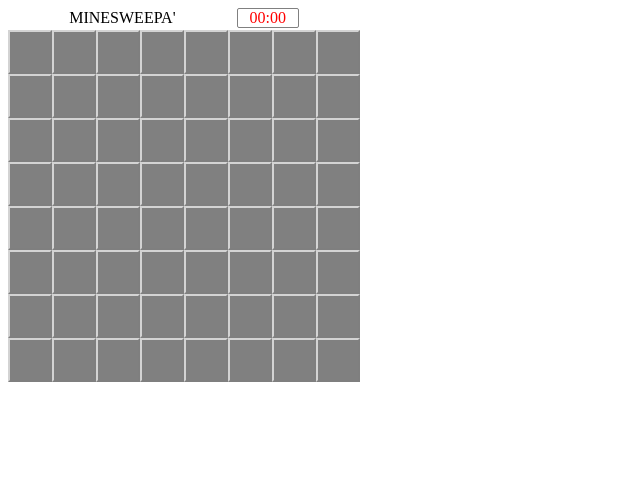
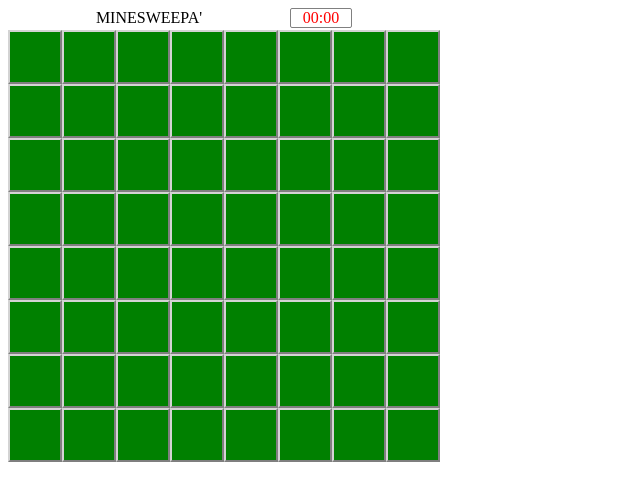
Before and after one commit to NoahAppelbaum/minesweeper, a React (Vite) app: page / in a window 1280 px wide. Shown: the top 500 px of the page, without its empty margins (0-640 px from the left). Built offline with nearby package versions, Linux system fonts and the light colour scheme.

Commit message:
misc styling changes

```diff
--- a/src/BlankSpace.tsx
+++ b/src/BlankSpace.tsx
@@ -9,7 +9,7 @@ interface BlankSpacePropsInterface {
 
 /** BlankSpace
  * An unrevealed board space, clickable to reveal
- * TODO: add flagable
+ * state: flagged (boolean)
  *
  * Game -> BlankSpace
  */
--- a/src/stylesheets/BlankSpace.css
+++ b/src/stylesheets/BlankSpace.css
@@ -1,13 +1,30 @@
 .BlankSpace {
-  height: 40px;
-  width: 40px;
-  background-color: gray;
+  height: 50px;
+  width: 50px;
+  /* background:
+  linear-gradient(-135deg, green 30%, transparent 30%) 25px 0,
+    linear-gradient(135deg, green 30%, transparent 30%) -25px 0,
+    linear-gradient(45deg, green 30%, transparent 30%),
+    linear-gradient(-45deg, green 30%, transparent 30%);
+  background-color: gold; */
+  background-color: green;
   border: 2px outset lightgrey;
 
   cursor: pointer;
   display: flex;
   justify-content: center;
   align-items: center;
-  color: darkred;
+  color: maroon;
   font-size: 36px;
+
+
+  text-shadow:
+    -1px -1px 0 #000,
+     0   -1px 0 #000,
+     1px -1px 0 #000,
+     1px  0   0 #000,
+     1px  1px 0 #000,
+     0    1px 0 #000,
+    -1px  1px 0 #000,
+    -1px  0   0 #000;
 }
```
